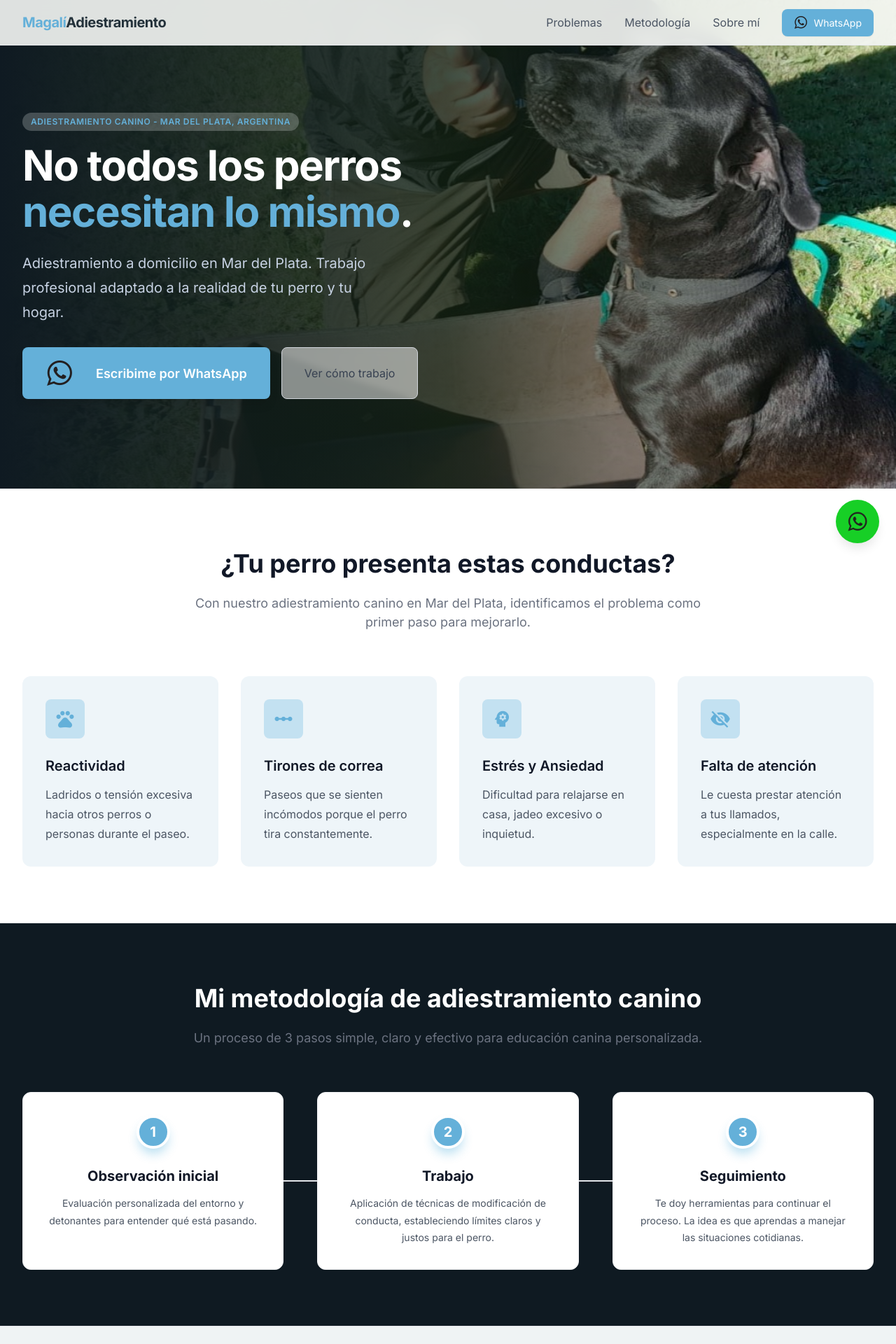
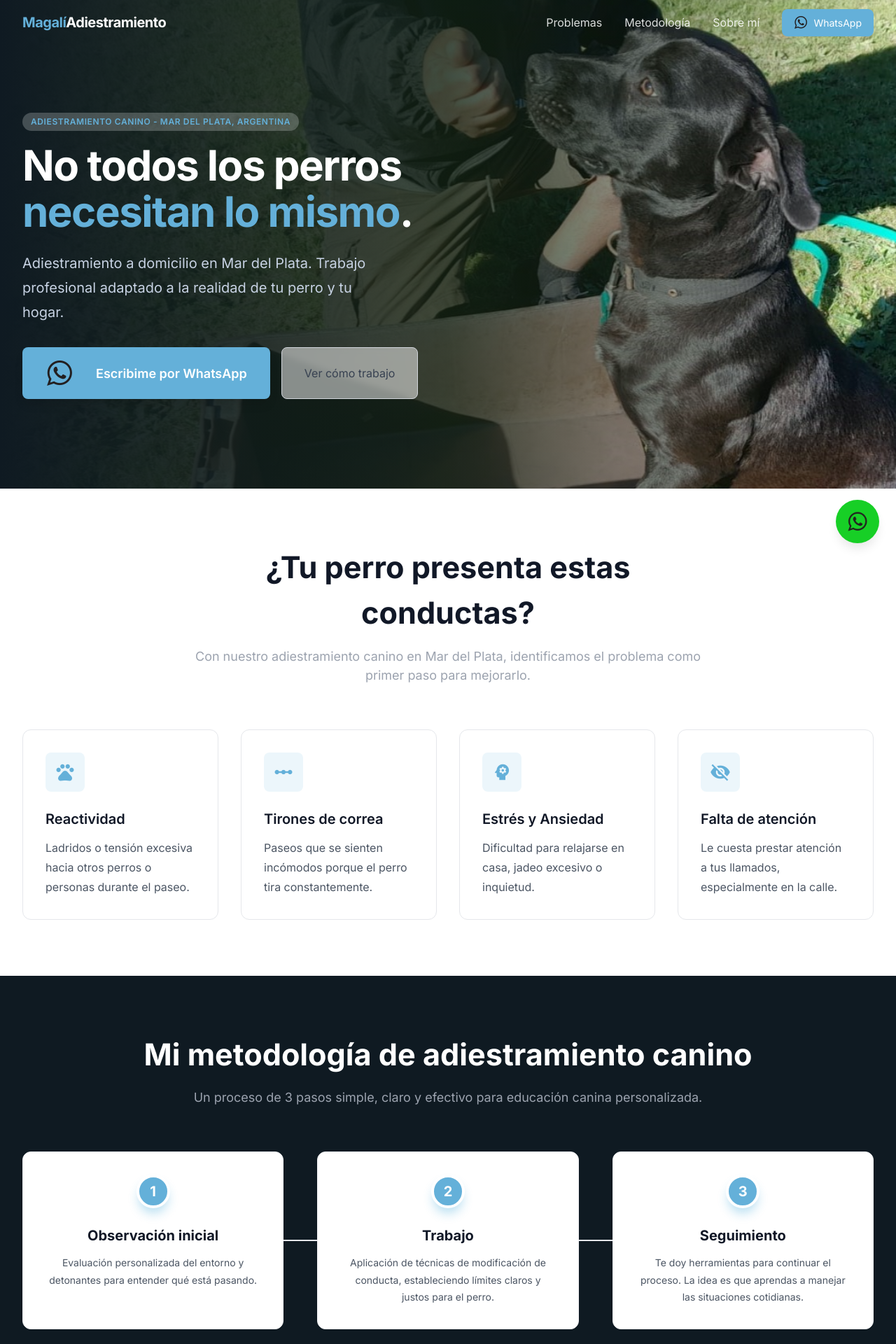
Before and after one commit to tomasEtchecopar/magali-web, an Angular app: page / in a window 1280 px wide. Shown: the top 1920 px of the page at 70% size. Built offline with nearby package versions, Linux system fonts and the light colour scheme.

Commit message:
nav-bar, fixes

```diff
--- a/src/app/components/bio/bio.component.css
+++ b/src/app/components/bio/bio.component.css
@@ -45,7 +45,7 @@
 
 @media (min-width: 1024px) {
   .bio-image-wrapper {
-    grid-column: span 5;
+    grid-column: span 6;
     margin-bottom: 0;
   }
 }
@@ -72,7 +72,7 @@
 
 @media (min-width: 1024px) {
   .bio-content {
-    grid-column: span 7;
+    grid-column: span 6;
   }
 }
 
@@ -95,7 +95,7 @@
 }
 
 .bio-title {
-  font-size: 1.875rem;
+  font-size: 2.25rem;
   font-weight: 700;
   color: #111827;
   margin-bottom: 1.5rem;
@@ -107,7 +107,7 @@
 
 @media (min-width: 640px) {
   .bio-title {
-    font-size: 2.25rem;
+    font-size: 2.7rem;
   }
 }
 
--- a/src/app/components/bio/bio.component.html
+++ b/src/app/components/bio/bio.component.html
@@ -16,7 +16,7 @@
         </h2>
         <div class="bio-text">
           <p>Hola, soy Magalí. Me dedico a la educación canina y adiestramiento de perros en Mar del Plata con un enfoque práctico y adaptado a cada perro.</p>
-          <p>El adiestramiento canino que realizo se basa en observar el comportamiento real del perro y su vínculo con el dueño, para corregir problemas desde la raíz a través de sesiones personalizadas.</p>
+          <p>El adiestramiento canino que realizo se basa en observar el comportamiento real del perro y su vínculo con el dueño.</p>
           <p>No creo en recetas únicas. Cada perro necesita un enfoque distinto según su carácter, entorno y nivel de estrés. Mi objetivo es brindar soluciones duraderas en educación canina.</p>
         </div>
         <ul class="bio-list">
--- a/src/app/components/cta/cta.component.css
+++ b/src/app/components/cta/cta.component.css
@@ -27,7 +27,7 @@ img{
 }
 
 .cta-title {
-  font-size: 2.25rem;
+  font-size: 2.7rem;
   font-weight: 700;
   color: #ffffff;
   margin-bottom: 1.5rem;
@@ -35,13 +35,13 @@ img{
 
 @media (min-width: 768px) {
   .cta-title {
-    font-size: 3rem;
+    font-size: 3.6rem;
   }
 }
 
 .cta-text {
   font-size: 1.25rem;
-  color: #d1d5db;
+  color: #9ca3af;
   margin-bottom: 2.5rem;
   max-width: 42rem;
   margin-left: auto;
@@ -52,14 +52,14 @@ img{
   display: inline-flex;
   align-items: center;
   justify-content: center;
-  padding: 1.25rem 2.5rem;
+  padding: 1.5rem 3.5rem;
   font-size: 1.125rem;
   font-weight: 700;
   border-radius: 0.5rem;
   color: #24323b;
   background-color: #64b0d9;
   transition: all 0.3s;
-  box-shadow: 0 20px 25px -5px rgba(0, 0, 0, 0.1);
+  box-shadow: 0 0 24px rgba(100, 176, 217, 0.4);
   text-decoration: none;
 }
 
@@ -67,6 +67,7 @@ img{
   background-color: #ffffff;
   color: #64b0d9;
   transform: translateY(-4px);
+  box-shadow: 0 0 40px rgba(100, 176, 217, 0.7);
 }
 
 .cta-button .material-icons {
--- a/src/app/components/methodology/methodology.component.css
+++ b/src/app/components/methodology/methodology.component.css
@@ -1,14 +1,32 @@
 .methodology-section {
   padding: 5rem 0;
   background-color: #0f1a22;
-  border-top: 1px solid #e5e7eb;
-  border-bottom: 1px solid #e5e7eb;
+  position: relative;
+  overflow: hidden;
 }
 
-.dark .methodology-section {
-  background-color: #0f1a22;
-  border-top-color: #1f2937;
-  border-bottom-color: #1f2937;
+.methodology-section::before {
+  content: '';
+  position: absolute;
+  top: 0;
+  left: 0;
+  right: 0;
+  height: 60px;
+  background: linear-gradient(to bottom, transparent, #0f1a22);
+  pointer-events: none;
+  z-index: 1;
+}
+
+.methodology-section::after {
+  content: '';
+  position: absolute;
+  bottom: 0;
+  left: 0;
+  right: 0;
+  height: 60px;
+  background: linear-gradient(to bottom, #0f1a22, transparent);
+  pointer-events: none;
+  z-index: 1;
 }
 
 .methodology-container {
@@ -35,7 +53,7 @@
 }
 
 .methodology-title {
-  font-size: 1.875rem;
+  font-size: 2.25rem;
   font-weight: 700;
   color: #ffffff;
   margin-bottom: 1rem;
@@ -47,13 +65,13 @@
 
 @media (min-width: 640px) {
   .methodology-title {
-    font-size: 2.25rem;
+    font-size: 2.7rem;
   }
 }
 
 .methodology-subtitle {
   font-size: 1.125rem;
-  color: #6b7280;
+  color: #9ca3af;
 }
 
 .dark .methodology-subtitle {
--- a/src/app/components/navbar/navbar.component.css
+++ b/src/app/components/navbar/navbar.component.css
@@ -2,12 +2,19 @@
   position: fixed;
   width: 100%;
   z-index: 50;
-  background-color: rgba(246, 248, 246, 0.9);
-  backdrop-filter: blur(12px);
-  border-bottom: 1px solid #e5e7eb;
+  background-color: transparent;
+  backdrop-filter: blur(0px);
+  border-bottom: 1px solid transparent;
+  transition: background-color 0.3s ease, backdrop-filter 0.3s ease, border-bottom-color 0.3s ease;
 }
 
-.dark .navbar {
+.navbar.scrolled {
+  background-color: rgba(255, 255, 255, 0.85);
+  backdrop-filter: blur(12px);
+  border-bottom-color: #e5e7eb;
+}
+
+.dark .navbar.scrolled {
   background-color: rgba(17, 33, 18, 0.9);
   border-bottom-color: #1f2937;
 }
@@ -47,10 +54,15 @@
   font-weight: 700;
   font-size: 1.25rem;
   letter-spacing: -0.025em;
+  color: #ffffff;
+  transition: color 0.3s ease;
+}
+
+.navbar.scrolled .logo-text {
   color: #24323b;
 }
 
-.dark .logo-text {
+.dark .navbar.scrolled .logo-text {
   color: #ffffff;
 }
 
@@ -71,12 +83,16 @@
 }
 
 .nav-link {
-  color: #4b5563;
-  transition: color 0.2s;
+  color: rgba(255, 255, 255, 0.85);
+  transition: color 0.3s ease;
   text-decoration: none;
 }
 
-.dark .nav-link {
+.navbar.scrolled .nav-link {
+  color: #4b5563;
+}
+
+.dark .navbar.scrolled .nav-link {
   color: #d1d5db;
 }
 
--- a/src/app/components/navbar/navbar.component.html
+++ b/src/app/components/navbar/navbar.component.html
@@ -1,4 +1,4 @@
-<nav class="navbar">
+<nav class="navbar" [class.scrolled]="isScrolled">
   <div class="navbar-container">
     <div class="navbar-content">
       <div class="navbar-logo">
--- a/src/app/components/navbar/navbar.component.ts
+++ b/src/app/components/navbar/navbar.component.ts
@@ -1,4 +1,4 @@
-import { Component } from '@angular/core';
+import { Component, HostListener } from '@angular/core';
 import { CommonModule } from '@angular/common';
 import { PHONE_NUMBER } from '../../constants';
 
@@ -10,5 +10,11 @@ import { PHONE_NUMBER } from '../../constants';
   styleUrls: ['./navbar.component.css']
 })
 export class NavbarComponent {
-PHONE_NUMBER = PHONE_NUMBER
+  PHONE_NUMBER = PHONE_NUMBER;
+  isScrolled = false;
+
+  @HostListener('window:scroll')
+  onScroll() {
+    this.isScrolled = window.scrollY > 20;
+  }
 }
--- a/src/app/components/problems/problems.component.css
+++ b/src/app/components/problems/problems.component.css
@@ -32,7 +32,7 @@
 }
 
 .problems-title {
-  font-size: 1.875rem;
+  font-size: 2.25rem;
   font-weight: 700;
   color: #111827;
   margin-bottom: 1rem;
@@ -44,13 +44,13 @@
 
 @media (min-width: 640px) {
   .problems-title {
-    font-size: 2.25rem;
+    font-size: 2.7rem;
   }
 }
 
 .problems-subtitle {
   font-size: 1.125rem;
-  color: #6b7280;
+  color: #9ca3af;
 }
 
 .dark .problems-subtitle {
@@ -76,11 +76,11 @@
 }
 
 .problem-card {
-  background-color: #eef5f9;
+  background-color: #ffffff;
   padding: 2rem;
   border-radius: 0.75rem;
   transition: all 0.3s;
-  border: 1px solid transparent;
+  border: 1px solid #e5e7eb;
 }
 
 .dark .problem-card {
@@ -88,14 +88,14 @@
 }
 
 .problem-card:hover {
-  box-shadow: 0 4px 6px -1px rgba(0, 0, 0, 0.1);
-  border-color: rgba(23, 158, 207, 0.3);
+  box-shadow: 0 8px 24px rgba(0, 0, 0, 0.1);
+  border-color: rgba(100, 176, 217, 0.4);
 }
 
 .problem-icon {
   width: 3.5rem;
   height: 3.5rem;
-  background-color: #178fcf33;
+  background-color: rgba(100, 176, 217, 0.12);
   border-radius: 0.5rem;
   display: flex;
   align-items: center;
```
